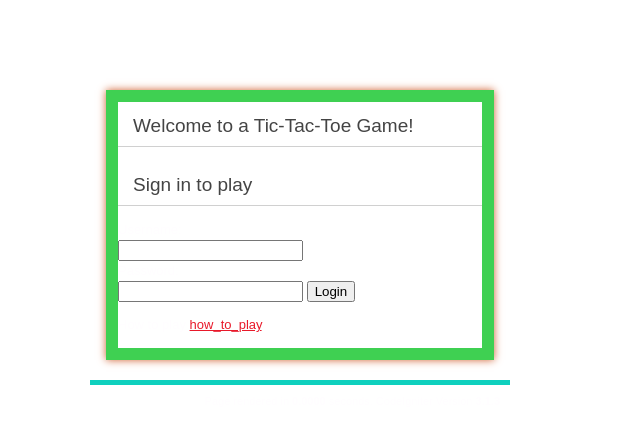
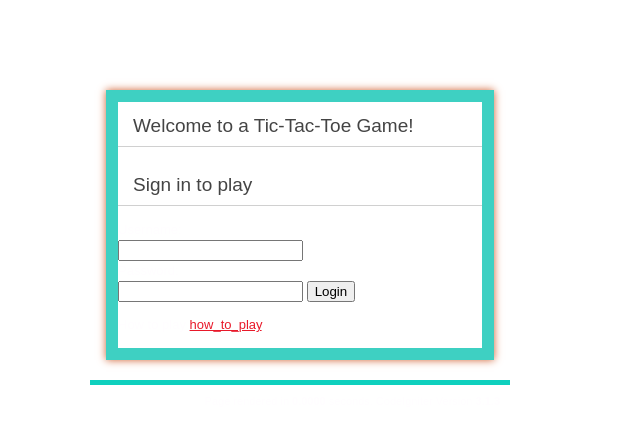
Before and after one commit to calvinkkd/tictactoe, a CodeIgniter app: page /database/index.php/homecontroller/index in a window 1280 px wide. Shown: the top 424 px of the page, without its empty margins (0-640 px from the left). Run offline with CodeIgniter, Linux system fonts and the light colour scheme.

```diff
--- a/application/views/login.php
+++ b/application/views/login.php
@@ -73,8 +73,9 @@ defined('BASEPATH') OR exit('No direct script access allowed');
 
         #container {
             margin: 16px;
-            border: 12px solid #3fd052;
+            border:  12px solid #3ed0c2;
             -webkit-box-shadow: 0 0 8px #d06132;
+
 
     </style>
 </head>
```
